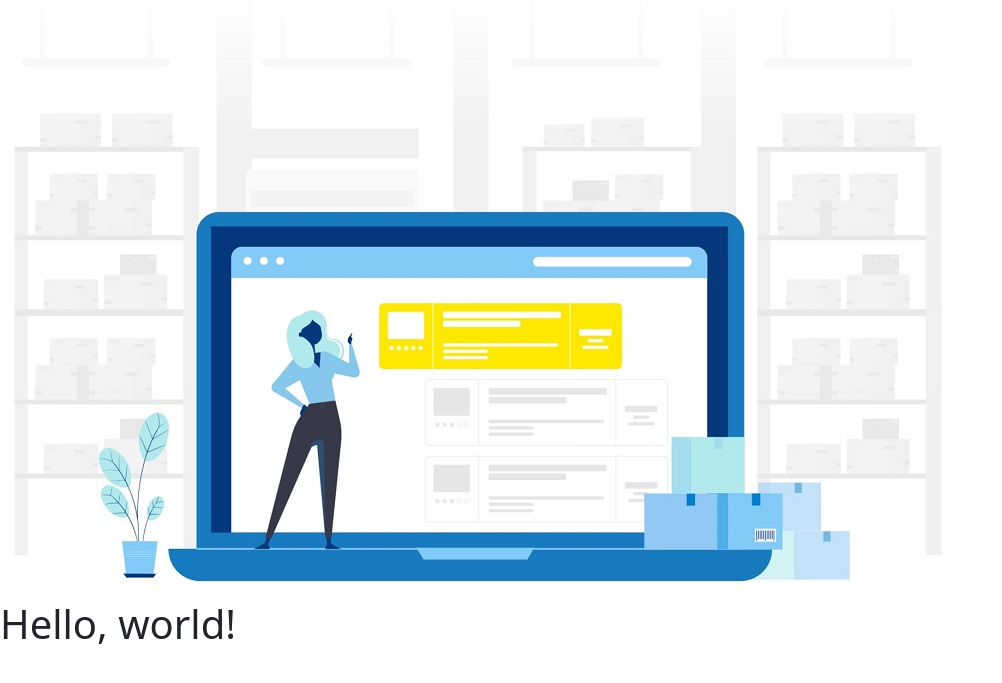
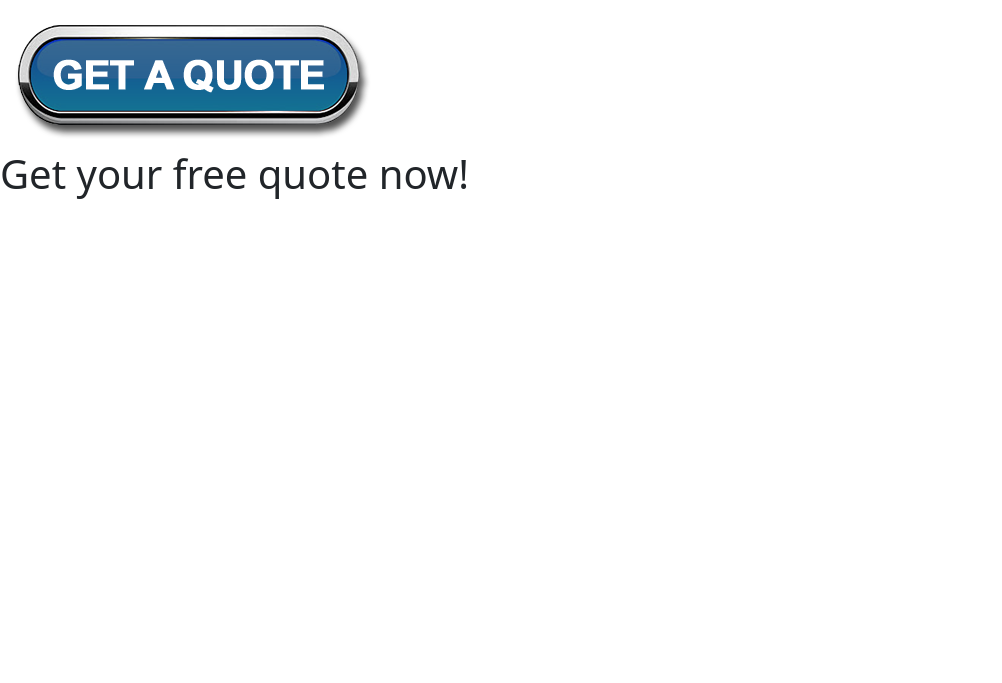
Before and after one commit to GM4302020/SCR05, a Django app: page / in a window 1280 px wide. Shown: the top 683 px of the page, without its empty margins (0-1002 px from the left). Run offline with Django 4.2, Linux system fonts and the light colour scheme.

Commit message:
ready for bootstrap starting

```diff
--- a/Shipments/templates/base.html
+++ b/Shipments/templates/base.html
@@ -1,8 +1,12 @@
 <!doctype html>
 <html lang="en">
   <head>
-    <meta charset="utf-8">
-    <meta name="viewport" content="width=device-width, initial-scale=1">
+    <!-- Required meta tags -->
+    <meta charset="utf-8" />
+    <meta name="viewport" content="width=device-width, initial-scale=1" />
+    <link rel="icon" href="static/Logo300x300.png">
+
+
     <title>{% block title %}OT Shipments{% endblock %}</title>
     <link href="https://cdn.jsdelivr.net/npm/bootstrap@5.2.2/dist/css/bootstrap.min.css" rel="stylesheet" integrity="sha384-Zenh87qX5JnK2Jl0vWa8Ck2rdkQ2Bzep5IDxbcnCeuOxjzrPF/et3URy9Bv1WTRi" crossorigin="anonymous">
   </head>
--- a/Shipments/templates/index.html
+++ b/Shipments/templates/index.html
@@ -4,6 +4,6 @@
 {% block title %}Home - OT Shipments{% endblock %}
 
 {% block content %}
-<img src="{% static 'logo.jpg' %}" alt="">
-<h1>Hello, world!</h1>
+<!--<img src="{% static 'logo.jpg' %}" alt="Online Team Inc.">-->
+<img src="{% static 'Get-a-Quote-Button.png' %}" alt="Get a Quote"><h1>Get your free quote now!</h1>
 {% endblock %}
```
Also changed, not shown: Shipments/static/Get-a-Quote-Button.png (added), Shipments/static/Job Logo.jpg (added), Shipments/static/Logo300x300.png (added), Shipments/static/favicon.ico (added), Shipments/static/logo.jpg.
